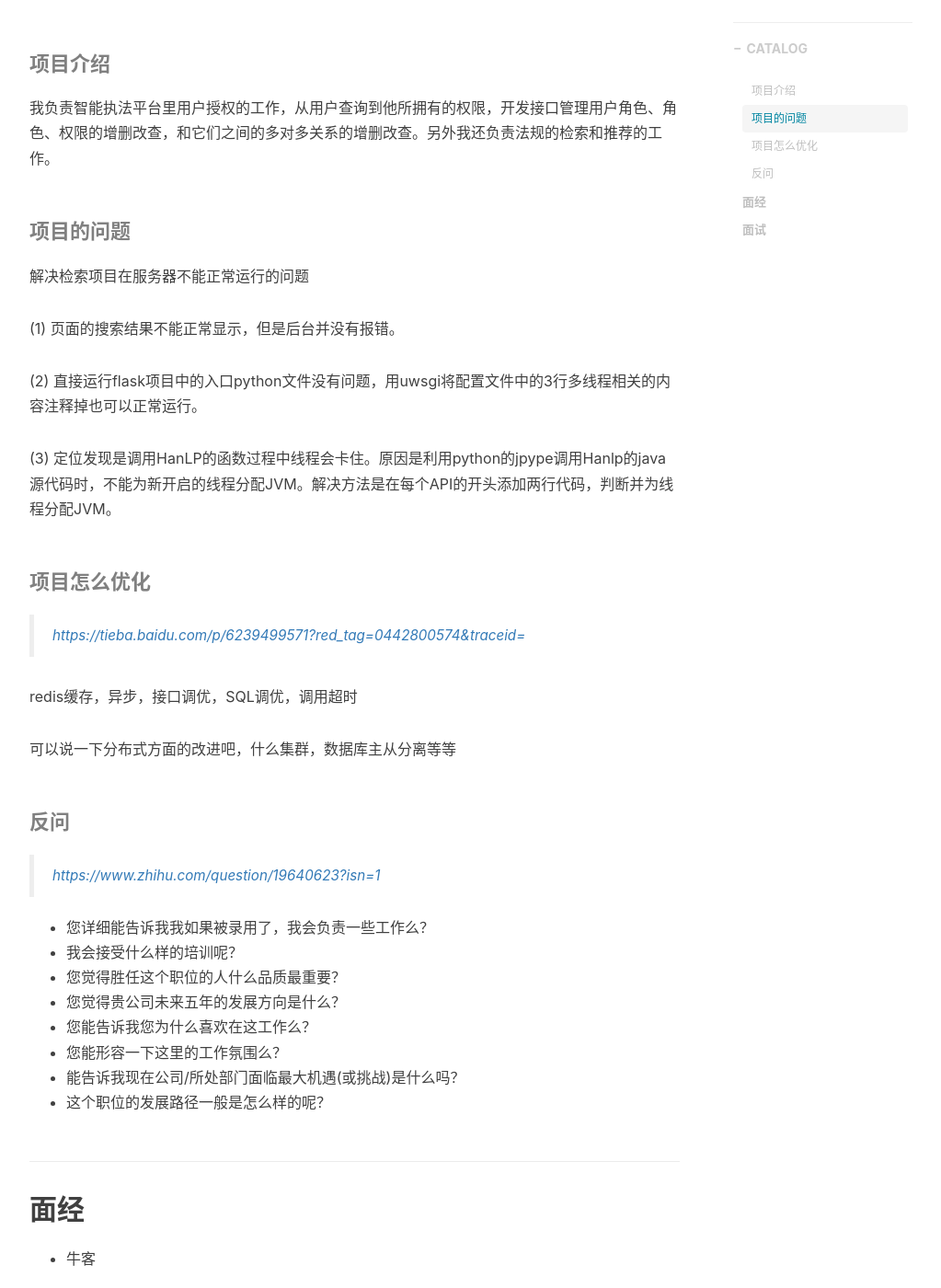
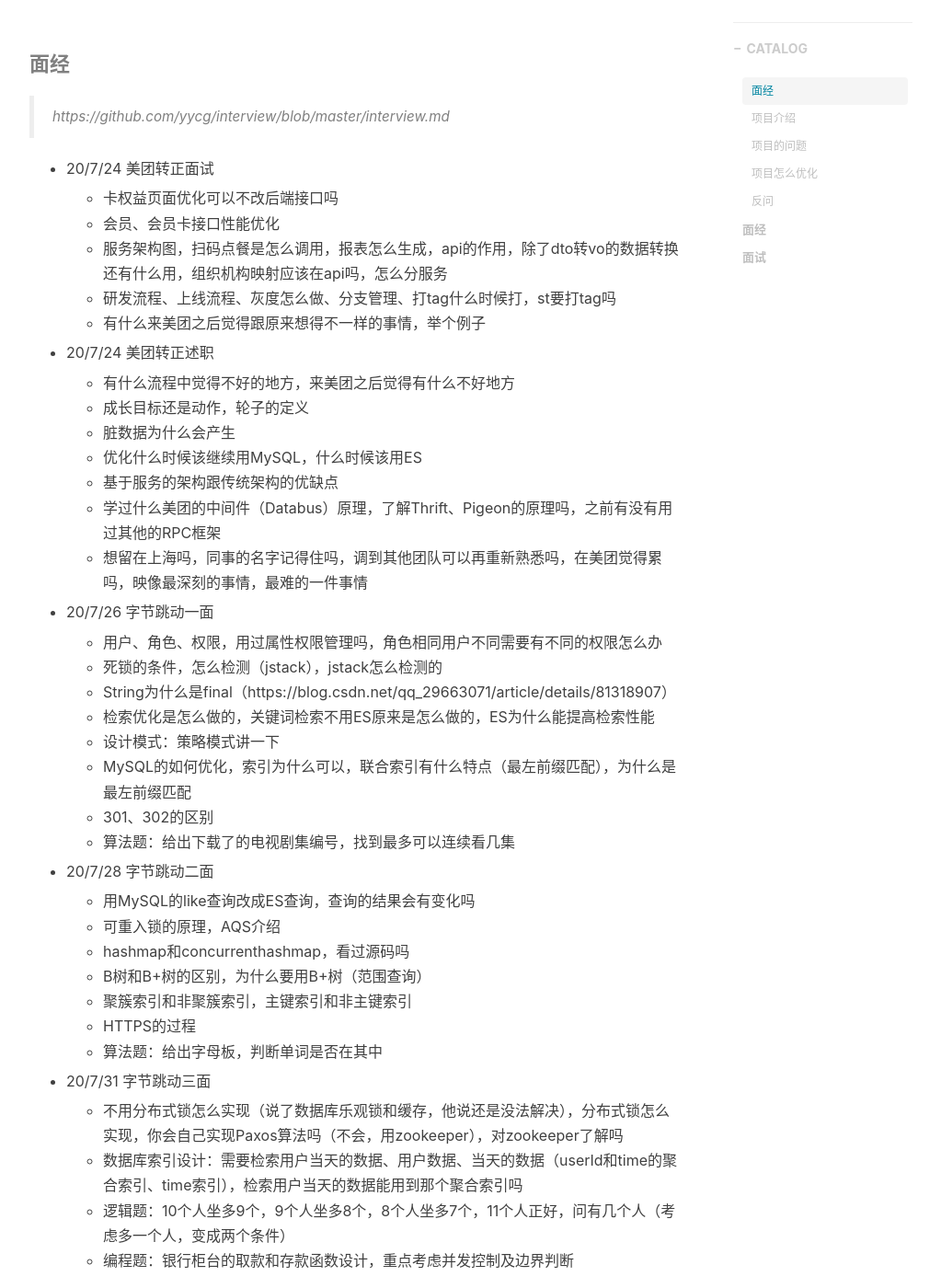
Before and after one commit to yycg/yycg.github.io, a Jekyll site: the page built from _posts/2020-03-05-面试.markdown, in a window 1280 px wide and 1400 px high, scrolled down 473 px. Shown: the whole window at 92% size, without its empty margins (233-1256 px from the left). Built offline with Jekyll 4.4.1, drawn with Linux system fonts in a browser that asks for light colours; nearby versions of some CDN libraries; comment, search, counter and statistics services are not loaded.

Commit message:
update 20/8/8

```diff
--- a/_posts/2018-04-06-graduateExam.markdown
+++ b/_posts/2018-04-06-考研经历.markdown
@@ -1,6 +1,6 @@
 ---
 layout:     post
-title:      "考研经历"
+title:      "考研"
 subtitle:   ""
 date:       2018-04-06 12:00:00
 author:     "盈盈冲哥"
--- a/_posts/2020-03-05-framework.markdown
+++ b/_posts/2020-03-05-分布式.markdown
@@ -1,6 +1,6 @@
 ---
 layout:     post
-title:      "架构"
+title:      "分布式"
 subtitle:   ""
 date:       2020-03-05 12:00:00
 author:     "盈盈冲哥"
--- a/_posts/2020-03-05-interview.markdown
+++ b/_posts/2020-03-05-面试.markdown
@@ -10,6 +10,56 @@
 tags:
     - 学习
 ---
+
+#### 面经
+
+> https://github.com/yycg/interview/blob/master/interview.md
+
+- 20/7/24 美团转正面试
+
+  - 卡权益页面优化可以不改后端接口吗
+  - 会员、会员卡接口性能优化
+  - 服务架构图，扫码点餐是怎么调用，报表怎么生成，api的作用，除了dto转vo的数据转换还有什么用，组织机构映射应该在api吗，怎么分服务
+  - 研发流程、上线流程、灰度怎么做、分支管理、打tag什么时候打，st要打tag吗
+  - 有什么来美团之后觉得跟原来想得不一样的事情，举个例子
+
+- 20/7/24 美团转正述职
+
+  - 有什么流程中觉得不好的地方，来美团之后觉得有什么不好地方
+  - 成长目标还是动作，轮子的定义
+  - 脏数据为什么会产生
+  - 优化什么时候该继续用MySQL，什么时候该用ES
+  - 基于服务的架构跟传统架构的优缺点
+  - 学过什么美团的中间件（Databus）原理，了解Thrift、Pigeon的原理吗，之前有没有用过其他的RPC框架
+  - 想留在上海吗，同事的名字记得住吗，调到其他团队可以再重新熟悉吗，在美团觉得累吗，映像最深刻的事情，最难的一件事情
+
+- 20/7/26 字节跳动一面
+
+  - 用户、角色、权限，用过属性权限管理吗，角色相同用户不同需要有不同的权限怎么办
+  - 死锁的条件，怎么检测（jstack），jstack怎么检测的
+  - String为什么是final（https://blog.csdn.net/qq_29663071/article/details/81318907）
+  - 检索优化是怎么做的，关键词检索不用ES原来是怎么做的，ES为什么能提高检索性能
+  - 设计模式：策略模式讲一下
+  - MySQL的如何优化，索引为什么可以，联合索引有什么特点（最左前缀匹配），为什么是最左前缀匹配
+  - 301、302的区别
+  - 算法题：给出下载了的电视剧集编号，找到最多可以连续看几集
+
+- 20/7/28 字节跳动二面
+
+  - 用MySQL的like查询改成ES查询，查询的结果会有变化吗
+  - 可重入锁的原理，AQS介绍
+  - hashmap和concurrenthashmap，看过源码吗
+  - B树和B+树的区别，为什么要用B+树（范围查询）
+  - 聚簇索引和非聚簇索引，主键索引和非主键索引
+  - HTTPS的过程
+  - 算法题：给出字母板，判断单词是否在其中
+
+- 20/7/31 字节跳动三面
+
+  - 不用分布式锁怎么实现（说了数据库乐观锁和缓存，他说还是没法解决），分布式锁怎么实现，你会自己实现Paxos算法吗（不会，用zookeeper），对zookeeper了解吗
+  - 数据库索引设计：需要检索用户当天的数据、用户数据、当天的数据（userId和time的聚合索引、time索引），检索用户当天的数据能用到那个聚合索引吗
+  - 逻辑题：10个人坐多9个，9个人坐多8个，8个人坐多7个，11个人正好，问有几个人（考虑多一个人，变成两个条件）
+  - 编程题：银行柜台的取款和存款函数设计，重点考虑并发控制及边界判断
 
 #### 项目介绍
 
```
Also changed, not shown: _posts/2019-02-03-undergraduate.markdown (deleted, +0 -84 lines), _posts/2019-02-03-大学的流水账.markdown (added, +84 -0 lines), _protected/2020-08-01-meituan.markdown (deleted, +0 -56 lines), _posts/2019-08-19-研一的流水账.markdown (renamed from _posts/2019-08-19-postgraduate1.markdown), _posts/2020-01-15-研二的流水账.markdown (renamed from _posts/2020-01-15-postgraduate2.markdown), _posts/2020-01-16-leetcode整理.markdown (renamed from _posts/2020-01-16-leetcode.markdown), _posts/2020-03-01-梦天门实习.markdown (renamed from _posts/2020-03-01-MTM.markdown), _posts/2020-03-05-并发.markdown (renamed from _posts/2020-03-05-concurrency.markdown), _posts/2020-03-05-操作系统.markdown (renamed from _posts/2020-03-05-os.markdown), _posts/2020-03-05-数据库.markdown (renamed from _posts/2020-03-05-database.markdown), _posts/2020-03-05-网络.markdown (renamed from _posts/2020-03-05-network.markdown), _posts/2020-03-05-设计模式.markdown (renamed from _posts/2020-03-05-designpattern.markdown), _posts/2020-07-05-总结.markdown (renamed from _posts/2020-07-05-summary.markdown), _posts/2020-08-01-美团的记忆.markdown (renamed from _posts/2020-08-01-meituan.markdown).
